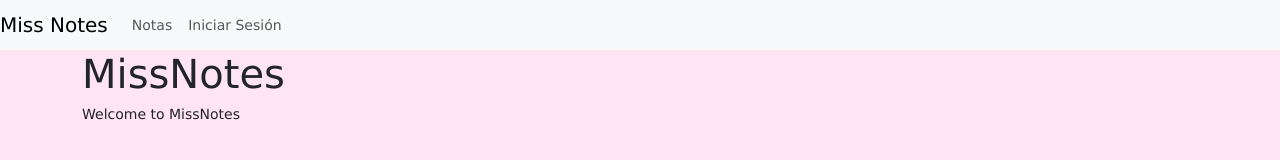
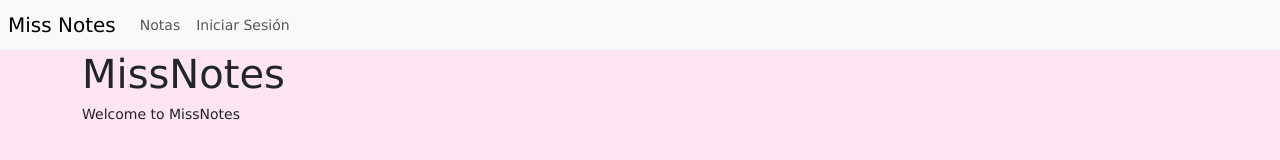
Before and after one commit to Josel02/miss-notes-react-dsw, a React (Create React App) app: page / in a window 1280 px wide. Shown: the top 160 px of the page. Built offline with nearby package versions, Linux system fonts and the light colour scheme.

Commit message:
Update navbar-brand class in Layout.js to include ms-2 margin

```diff
--- a/src/layouts/Layout.js
+++ b/src/layouts/Layout.js
@@ -8,7 +8,7 @@ const Layout = ({ children }) => {
   return (
     <>
       <nav className="navbar navbar-expand-lg navbar-light bg-light">
-        <Link className="navbar-brand" to="/">Miss Notes</Link>
+        <Link className="navbar-brand ms-2" to="/">Miss Notes</Link>
         <button className="navbar-toggler" type="button" data-bs-toggle="collapse" data-bs-target="#navbarNav" aria-controls="navbarNav" aria-expanded="false" aria-label="Toggle navigation">
           <span className="navbar-toggler-icon" />
         </button>
```
